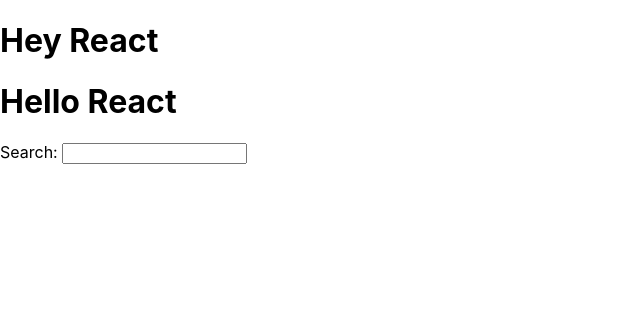
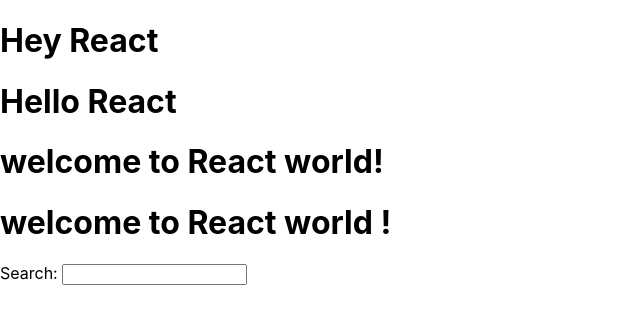
Before and after one commit to youway0761/hacker-storie, a React (Create React App) app: page / in a window 1280 px wide. Shown: the top 324 px of the page, without its empty margins (0-640 px from the left). Built offline with nearby package versions, Linux system fonts and the light colour scheme.

Commit message:
for check syntx

```diff
--- a/package.json
+++ b/package.json
@@ -34,5 +34,9 @@
       "last 1 firefox version",
       "last 1 safari version"
     ]
+  },
+  "devDependencies": {
+    "eslint": "^8.12.0",
+    "eslint-plugin-react": "^7.29.4"
   }
 }
--- a/src/App.js
+++ b/src/App.js
@@ -1,4 +1,3 @@
-import { getByTitle } from "@testing-library/react";
 import React from "react";
 
 const welcome = {
@@ -10,12 +9,20 @@
   return title;
 }
 
+const wels = ['welcome', 'to', 'React', 'world', '!']
+
 function App() {
+  let strs = '';
+  for (let str of wels) {
+    strs += str + ' ';
+  }
 
   return (
     <div>
       <h1>{welcome.greeting} {welcome.title}</h1>
       <h1>Hello {getTitle('React')}</h1>
+      <h1>{wels[0]} {wels[1]} {wels[2]} {wels[3]}{wels[4]}</h1>
+      <h1>{strs}</h1>
       <label htmlFor="search">Search: </label>
       <input id="search" type="text" />
     </div>
```
Also changed, not shown: 1 other file (tests, documents, lock files or other folders).
